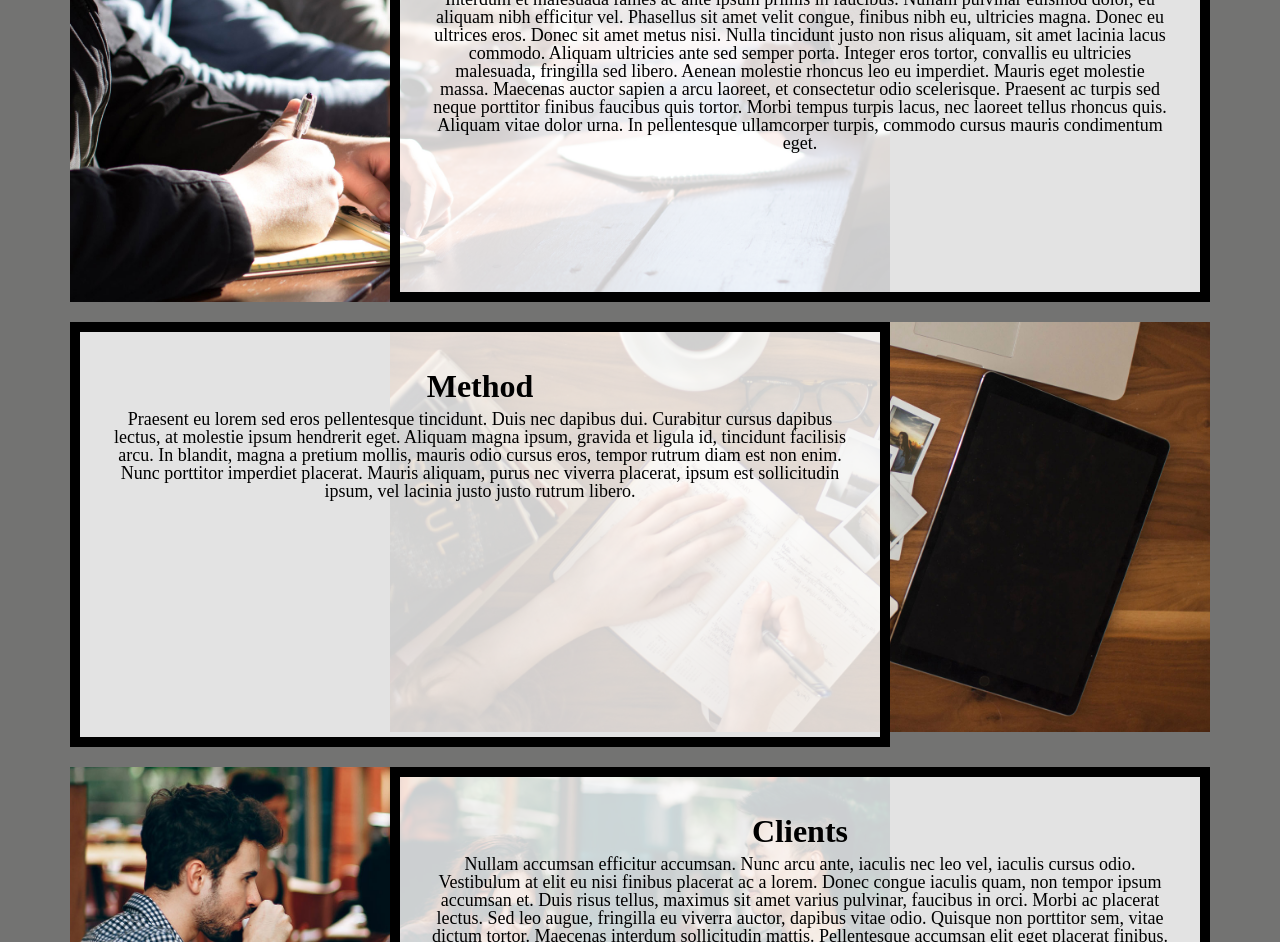
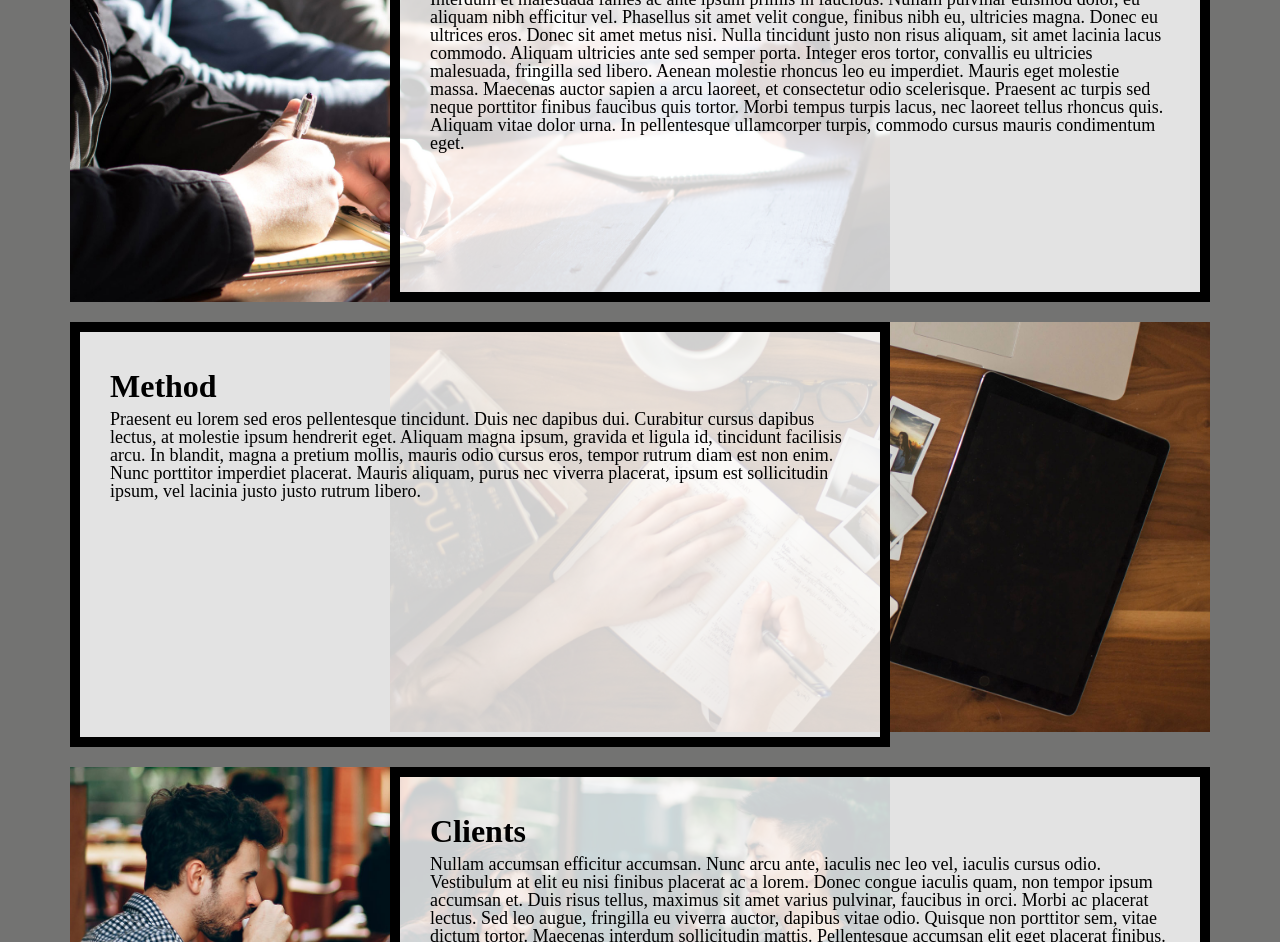
Before and after one commit to svilag/homework5-2021, a plain HTML site: page index.html in a window 1280 px wide. Shown: the part 601-1543 px from the top of the page. Drawn offline with Linux system fonts and the light colour scheme.

Commit message:
Add files via upload

```diff
--- a/css/style.css
+++ b/css/style.css
@@ -98,7 +98,7 @@ nav a:hover, nav a:focus{
   /*Your Code Here*/
   display: grid;
   grid-template-columns: 1fr 3fr 3fr 1fr;
-  grid-template-rows: auto;
+  grid-template-rows: auto auto auto auto;
   gap: 20px;
 }
 
@@ -121,13 +121,13 @@ header{
 /*Req 7a*/
 .about, .method, .client, .contacts{
   /*Your Code Here*/
-  grid-column: 2/4;
+  grid-column: 2/ span 1;
 }
 
 /*Req 8a, 8b, and 8c*/
 .about-image, .method-image, .client-image, .contact-image{
   /*Your Code Here*/
-  grid-column: 1/5;
+  grid-column: 1/ span 1;
   max-height: 650px;
   overflow: hidden;
 }
@@ -135,25 +135,25 @@ header{
 /*Req 7b & 8d*/
 .about, .about-image{
    /*Your Code Here*/
-  grid-row: 1/2;
+  grid-row: 1/ span 1;
 }
 
 /*Req 7b & 8d*/
 .method, .method-image{
    /*Your Code Here*/
-  grid-row: 2/3;
+  grid-row: 2/ span 1;
 }
 
 /*Req 7b & 8d*/
 .client, .client-image{
     /*Your Code Here*/
-  grid-row: 3/4;
+  grid-row: 3/ span 1;
 }
 
 /*Req 7b & 8d*/
 .contacts, .contact-image{
     /*Your Code Here*/
-  grid-row: 4/5;
+  grid-row: 4/ span 1;
 }
 
 /*Req 9*/
@@ -162,7 +162,7 @@ header{
   border: 10px solid black;
   padding: 30px;
   /*Your code here:*/
-  text-align: center;
+  text-align: auto;
 }
 
 
```
